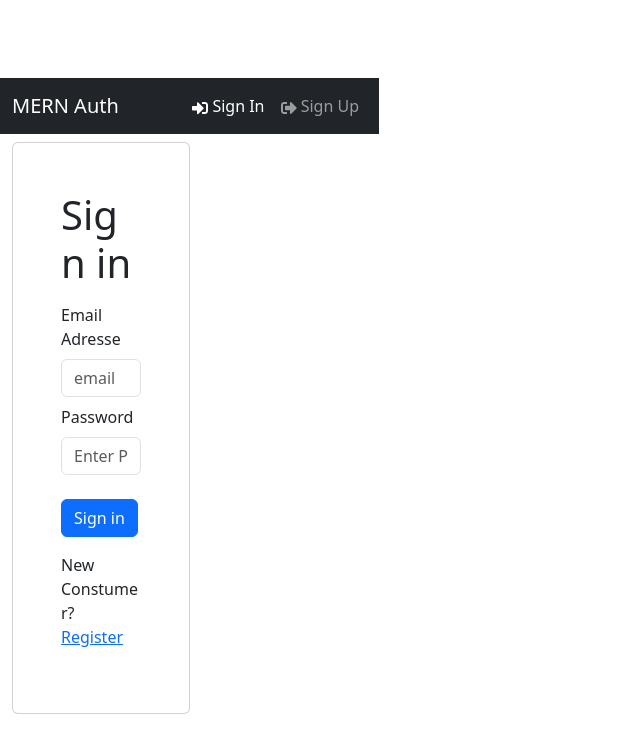
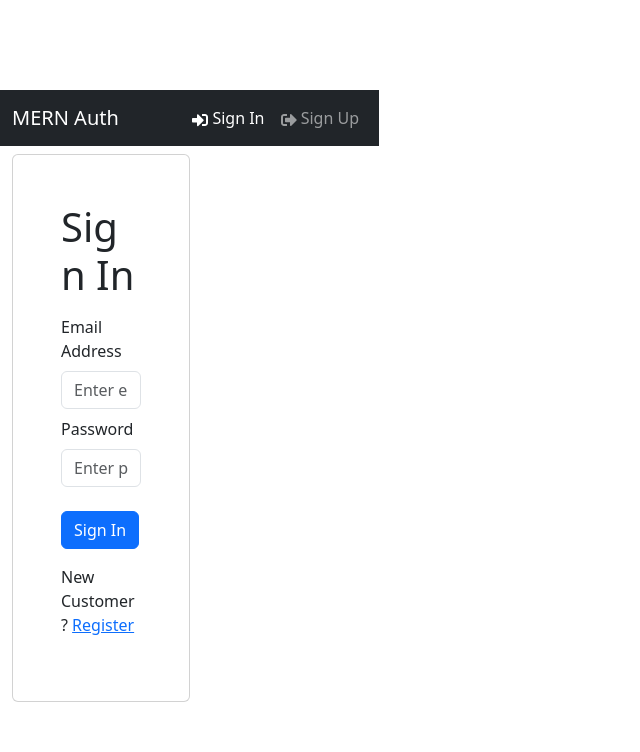
Before and after one commit to Abdulwahab9811/MERN-Auth-reduxToolkit, a React (Vite) app in the folder frontend/vite-project/: page /login in a window 1280 px wide. Shown: the top 752 px of the page, without its empty margins (0-640 px from the left). Built offline with nearby package versions, Linux system fonts and the light colour scheme.

Commit message:
Loginscreen update

```diff
--- a/frontend/vite-project/src/screens/Loginscreen.jsx
+++ b/frontend/vite-project/src/screens/Loginscreen.jsx
@@ -6,80 +6,78 @@ import FormContainer from '../components/FormContainer';
 import { useLoginMutation} from '../slices/usersApiSlice'
 import { setCredentials } from "../slices/authSlices";
 
-import React from 'react'
+const LoginScreen = () => {
+    const [email, setEmail] = useState('');
+    const [password, setPassword] = useState('');
 
-const Loginscreen = () => {
+    const dispatch = useDispatch();
+    const navigate = useNavigate();
 
-    const [email, setEmail] = useState('');
-    const [password,SetPassword] = useState('');
+    const [login, { isLoading }] = useLoginMutation();
 
-    const navigate = useNavigate();
-    const dispatch = useDispatch();
-
-    const [login, {isLoading}] = useLoginMutation();
-
-    const {userInfo} = useSelector((state) => state.auth);
+    const { userInfo } = useSelector((state) => state.auth);
 
     useEffect(() => {
       if (userInfo) {
         navigate('/');
       }
-    },[navigate,userInfo])
+    }, [navigate, userInfo]);
 
-    const sumbitHandler = async (e) => {
+    const submitHandler = async (e) => {
       e.preventDefault();
       try {
-            const res = await login({email,password}).unwrap();
-            dispatch(setCredentials({...res}))
-            navigate('/')
-
+        const res = await login({ email, password }).unwrap();
+        dispatch(setCredentials({ ...res }));
+        navigate('/');
       } catch (err) {
-            console.log(err?.data.message ||err.error);
-
+        console.log(err?.data?.message || err.error);
       }
-
-    }
-
+    };
 
     return (
       <FormContainer>
-        <h1>Sign in</h1>
-        <Form onSumbit={sumbitHandler}>
-            <Form.Group className='my-2' controleId='email'>
-                <Form.Label>Email Adresse</Form.Label>
+        <h1>Sign In</h1>
+
+        <Form onSubmit={submitHandler}>
+          <Form.Group className='my-2' controlId='email'>
+            <Form.Label>Email Address</Form.Label>
             <Form.Control
-                type="email"
-                placeholder="email"
+              type='email'
+              placeholder='Enter email'
               value={email}
-                onChange={(e)=> setEmail(e.target.value) }>
-
-                </Form.Control>
+              onChange={(e) => setEmail(e.target.value)}
+            ></Form.Control>
           </Form.Group>
 
-            <Form.Group className='my-2' controleId='password'>
+          <Form.Group className='my-2' controlId='password'>
             <Form.Label>Password</Form.Label>
             <Form.Control
-                type="password"
-                placeholder="Enter Password"
+              type='password'
+              placeholder='Enter password'
               value={password}
-                onChange={(e)=> SetPassword(e.target.value) }>
-
-                </Form.Control>
+              onChange={(e) => setPassword(e.target.value)}
+            ></Form.Control>
           </Form.Group>
 
-            <Button type = 'Sumbit' variant='primary' className="mt-3">
-                Sign in
+          <Button
+            disabled={isLoading}
+            type='submit'
+            variant='primary'
+            className='mt-3'
+          >
+            Sign In
           </Button>
+        </Form>
 
-            <Row className="py-3">
+        {isLoading && <p>Loading...</p>}
+
+        <Row className='py-3'>
           <Col>
-                New Constumer? <Link to= '/register'>Register</Link>
+            New Customer? <Link to='/register'>Register</Link>
           </Col>
         </Row>
-        </Form>
       </FormContainer>
-  )
-}
+    );
+  };
 
-
-export default Loginscreen
+  export default LoginScreen;
```
Lines whose indentation alone changed are shown as unchanged.
